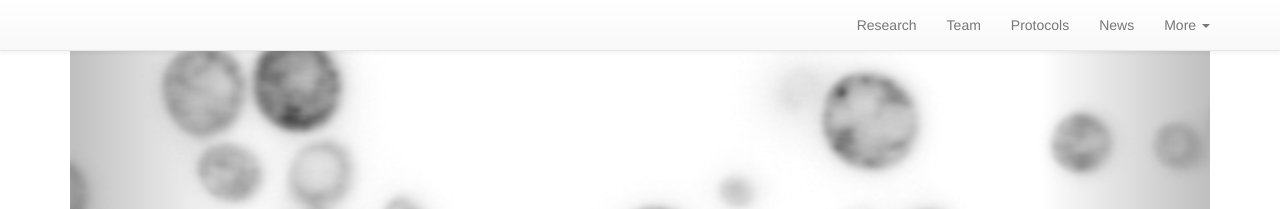
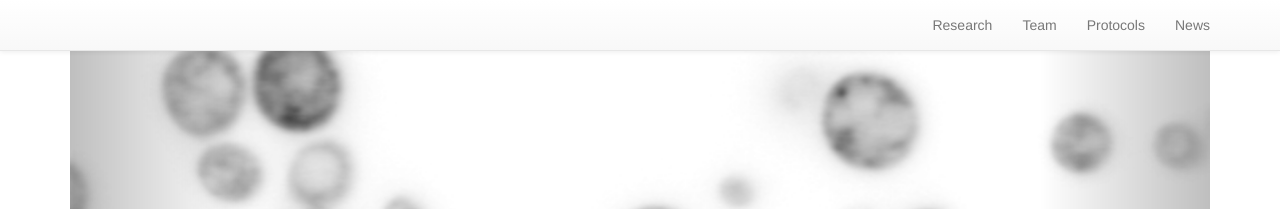
Before and after one commit to navishwadhwa/navishwadhwa.github.io, a Jekyll site: the page built from index.html, in a window 1280 px wide. Shown: the top 209 px of the page. Built offline with Jekyll 4.4.1, drawn with Linux system fonts in a browser that asks for light colours; nearby versions of some CDN libraries.

Commit message:
remove 'More' dropdown menu from navbar

```diff
--- a/_includes/themes/lab/default.html
+++ b/_includes/themes/lab/default.html
@@ -93,7 +93,12 @@
           {% assign pages_list = (site.pages | sort: 'navorder') %}
           {% assign group = 'navigation' %}
           {% include JB/pages_list %}
-          <li class="dropdown nav navbar-nav">
+
+<!--Uncomment below if you want a dropdown menu in the header navigation.
+  Pages to include should be assigned group: navigation-->
+
+          <!--
+            <li class="dropdown nav navbar-nav">
             <a href="#" class="dropdown-toggle" data-toggle="dropdown" role="button" aria-expanded="false">
               More <span class="caret"></span>
             </a>
@@ -104,6 +109,7 @@
               {% include JB/pages_list %}
             </ul>
             </li>
+          -->
         </ul>
       </div><!-- /.navbar-collapse -->
     </nav>
```
